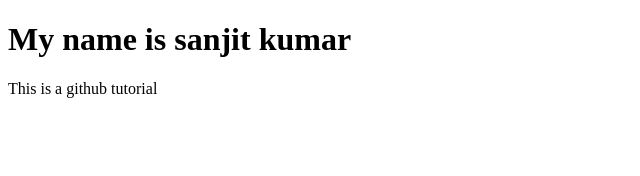
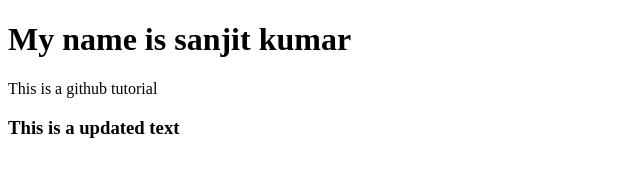
Before and after one commit to sanjit210/webdev, a plain HTML site: page index.html in a window 1280 px wide. Shown: the whole page, without its empty margins (0-640 px from the left). Drawn offline with Linux system fonts and the light colour scheme.

Commit message:
This is new update

```diff
--- a/index.html
+++ b/index.html
@@ -8,5 +8,7 @@
     <body>
         <h1>My name is sanjit kumar</h1>
         <p>This is a github tutorial</p>
+
+        <h3>This is a updated text</h3>
     </body>
 </html>
```
